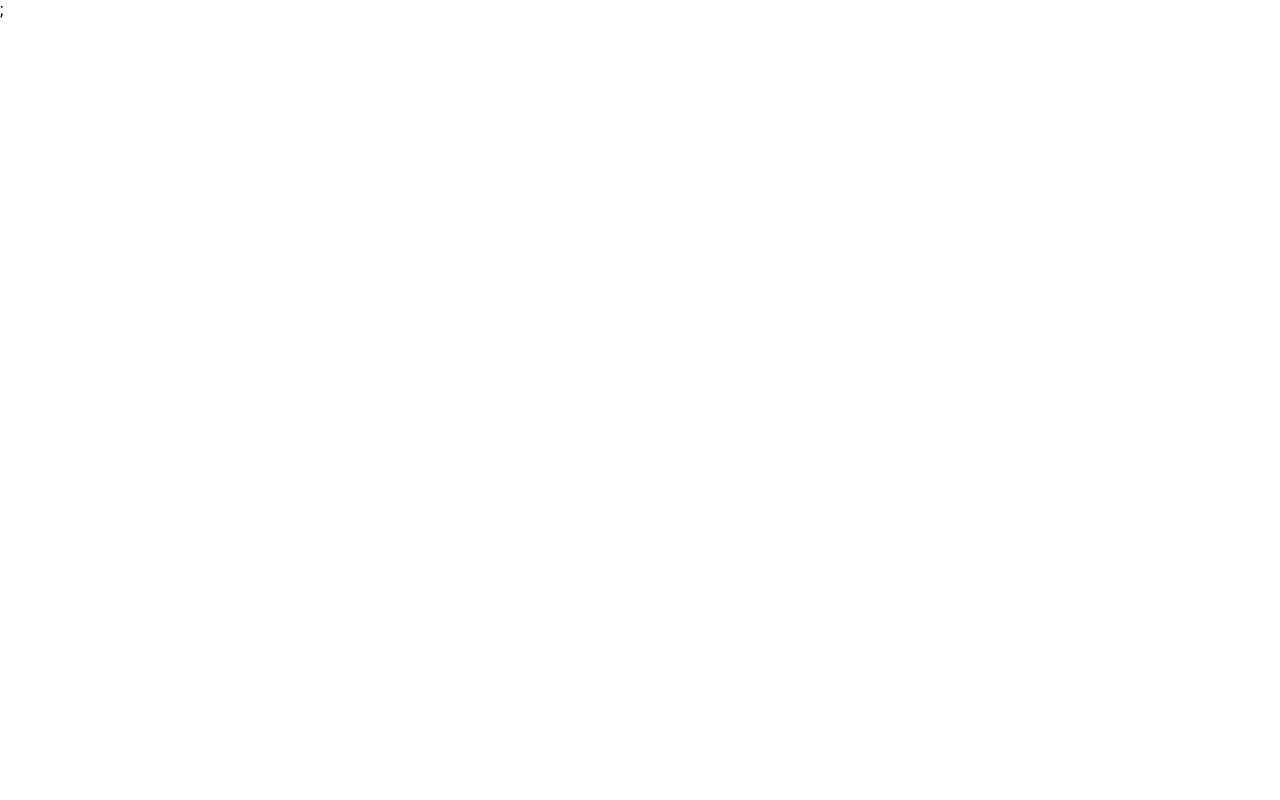
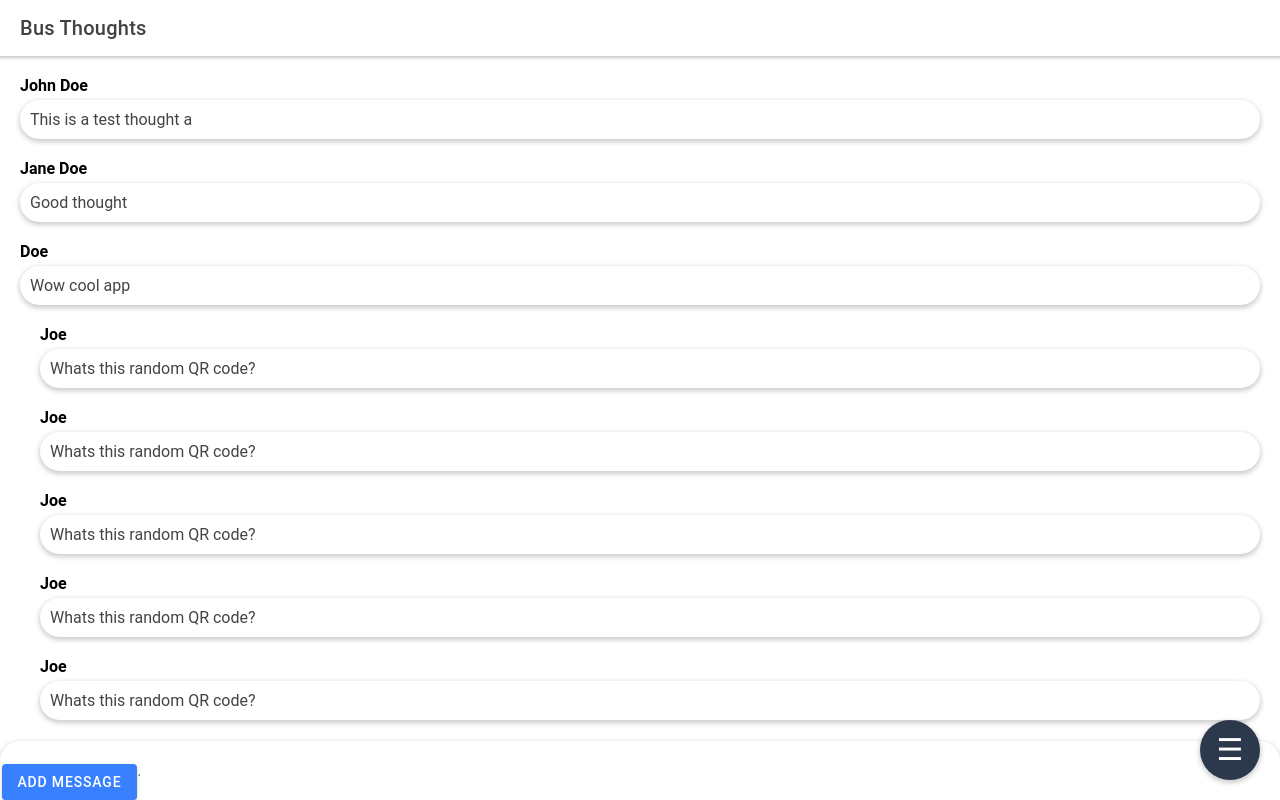
Before and after one commit to etinaude/sesa-hackathon-2022, a React (Create React App) app in the folder bus-thoughts/: page /tab1 in a window 1280 px wide. Built offline with nearby package versions, Linux system fonts and the light colour scheme.

Commit message:
gql through to frontend example

```diff
--- a/bus-thoughts/src/components/InputComp.tsx
+++ b/bus-thoughts/src/components/InputComp.tsx
@@ -1,12 +1,59 @@
+import { useMutation, gql } from "@apollo/client";
+import { IonButton } from "@ionic/react";
+import { useState } from "react";
 import "./InputComp.css";
+
+const ADD_TODO = gql`
+  mutation AddTodo($type: String!) {
+    addTodo(type: $type) {
+      id
+      type
+    }
+  }
+`;
+
+const ADD_MESSAGE = gql`
+  mutation AddMessage($message: String!) {
+    addMessage(
+      id: "asdfasdfasdf"
+      message: $message
+      date: "asdfasdf"
+      reply: "asdfasf"
+    ) {
+      id
+      message
+      date
+      reply
+    }
+  }
+`;
 
 interface ContainerProps {}
 
 const InputComp: React.FC<ContainerProps> = () => {
+  const [message, setMessage] = useState("");
+
+  const [addMessage, { data, loading, error }] = useMutation(ADD_MESSAGE);
+  if (loading || error) {
+    console.log(loading);
+    console.log(error);
+    return null;
+  }
+
   return (
-    <div className="input-bar">
-      <input type="text" placeholder="Enter a thought..." />
-    </div>
+    <>
+      <div className="input-bar">
+        <input
+          type="text"
+          placeholder="Enter a thought..."
+          value={message}
+          onChange={(event) => setMessage(event.target.value)}
+        />
+      </div>
+      <IonButton onClick={() => addMessage({ variables: { message } })}>
+        Add Message
+      </IonButton>
+    </>
   );
 };
 
--- a/bus-thoughts/src/index.tsx
+++ b/bus-thoughts/src/index.tsx
@@ -6,7 +6,6 @@ import reportWebVitals from "./reportWebVitals";
 import {
   ApolloClient,
   ApolloProvider,
-  createHttpLink,
   InMemoryCache,
 } from "@apollo/client";
 
--- a/bus-thoughts/src/pages/Tab1.tsx
+++ b/bus-thoughts/src/pages/Tab1.tsx
@@ -1,4 +1,5 @@
 import {
+  IonButton,
   IonContent,
   IonHeader,
   IonPage,
@@ -9,18 +10,6 @@ import InputComp from "../components/InputComp";
 import ThoughtComp from "../components/ThoughtComp";
 import Fab from "../components/Fab";
 import "./Tab1.css";
-import { gql, useLazyQuery, useMutation } from "@apollo/client";
-
-const ADD_MESSAGE = gql`
-mutation CreateMessage {
-  addMessage(id: "INSERTED!!!", message: "asdfasdfasdf", date: "asdfasdf", reply: "asdfasf") {
-    id
-    message
-    date
-    reply
-  }
-}
-`;
 
 // TEMP REPLACE
 const thoughtAPIResponse = [
@@ -84,16 +73,6 @@ thoughtAPIResponse.forEach((thought) => {
 });
 
 const Tab1: React.FC = () => {
-  const [addMessage, { data, loading, error }] = useMutation(ADD_MESSAGE);
-
-  if (loading || error) {
-    console.log("bad boy");
-    console.log(loading);
-    console.log(error);
-    return null;
-  }
-
-  addMessage()
 
   return (
     <IonPage>
@@ -112,6 +91,7 @@ const Tab1: React.FC = () => {
         <div className="thought-container">{thoughts}</div>
 
         <InputComp></InputComp>
+
       </IonContent>
 
       <Fab />
```
Also changed, not shown: 1 other file (tests, documents, lock files or other folders).
